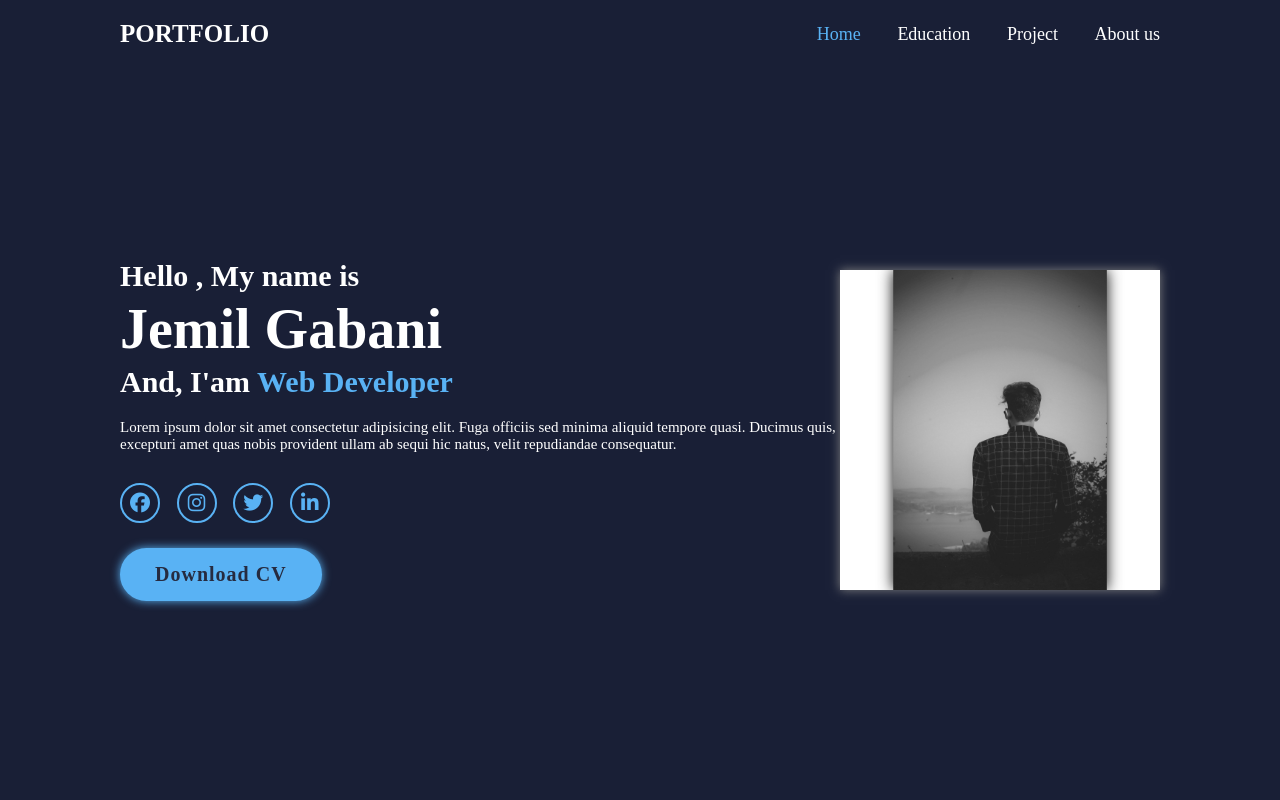
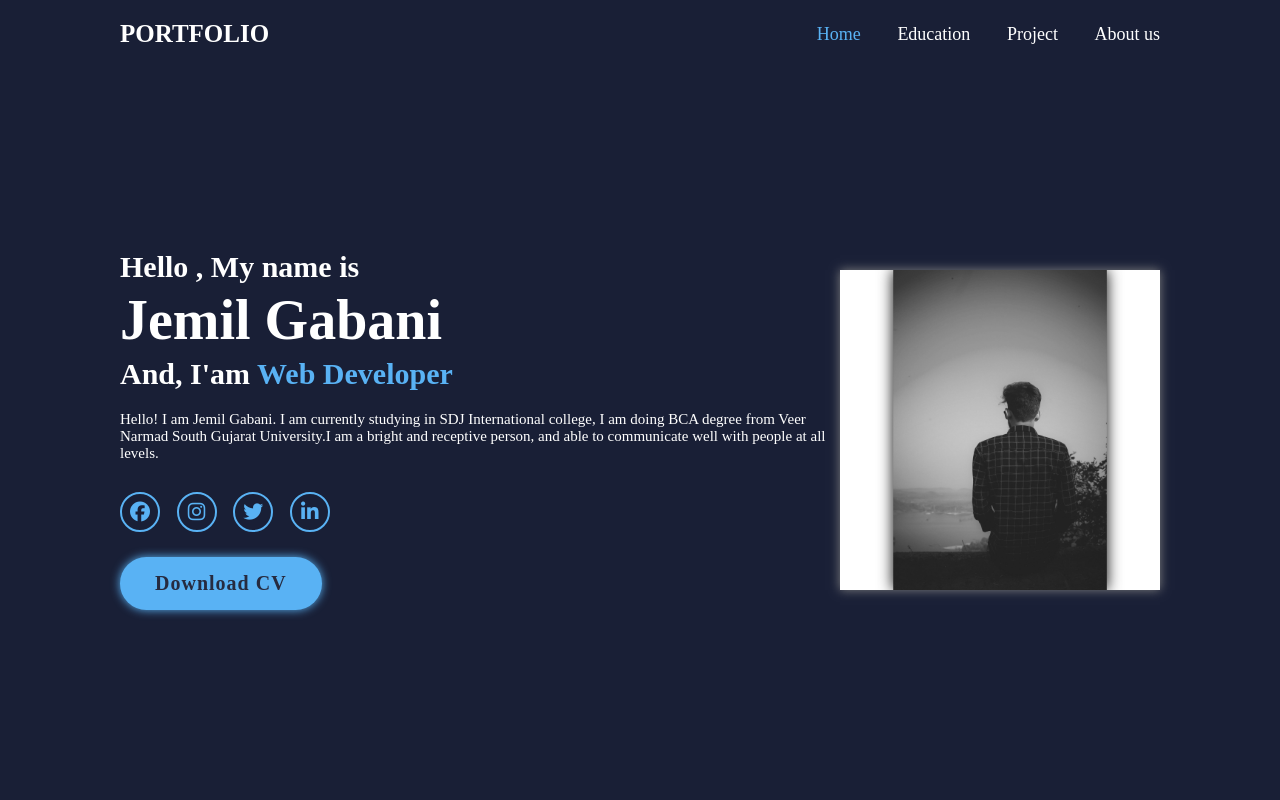
Before and after one commit to jemilgabani-1706/demo, a plain HTML site: page index.html in a window 1280 px wide. Shown: the top 800 px of the page. Drawn offline with nearby package versions, Linux system fonts and the light colour scheme.

Commit message:
bio change

```diff
--- a/index.html
+++ b/index.html
@@ -28,7 +28,7 @@
                 <h2>Hello , My name is</h2>
                 <h1>Jemil Gabani</h1>
                 <h2>And, I'am <span>Web Developer</span></h2>
-                <p>Lorem ipsum dolor sit amet consectetur adipisicing elit. Fuga officiis sed minima aliquid tempore quasi. Ducimus quis, excepturi amet quas nobis provident ullam ab sequi hic natus, velit repudiandae consequatur.</p>
+                <p>Hello! I am Jemil Gabani. I am currently studying in SDJ International college, I am doing BCA degree from Veer Narmad South Gujarat University.I am a bright and receptive person, and able to communicate well with people at all levels.</p>
                 <div class="social-media">
                     <a href="#">
                         <i class="fa-brands fa-facebook"></i>
```
